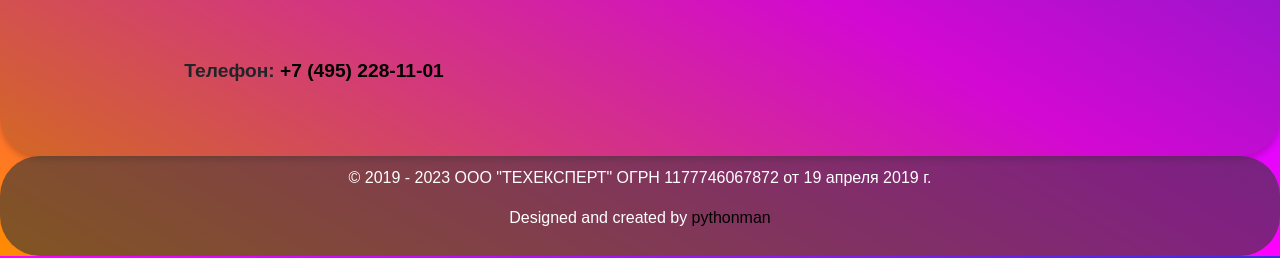
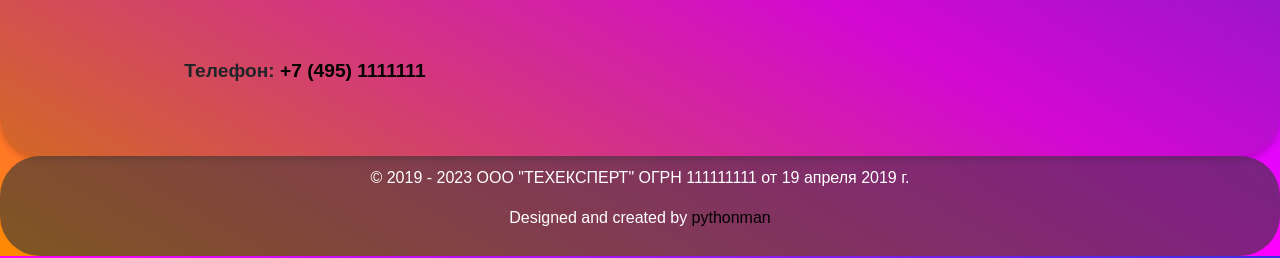
Before and after one commit to Joseph861020/texexpert, a plain HTML site: page contacts.html in a window 1280 px wide. Shown: the part 476-734 px from the top of the page. Drawn offline with nearby package versions, Linux system fonts and the light colour scheme.

Commit message:
Update contacts.html

```diff
--- a/contacts.html
+++ b/contacts.html
@@ -25,11 +25,11 @@
             <h2> Наш адрес:</h2>
                 <div>127410, г. Москва, вн. тер. г. муниципальный округ Отрадное, Алтуфьевское шоссе, д. 37, стр. 1</div>
                 <div><script type="text/javascript" charset="utf-8" async src="https://api-maps.yandex.ru/services/constructor/1.0/js/?um=constructor%3A90b76dd026fcd09e9553613188a2c3db1b30c9e6f1f0c15e0d7ea6010a993122&amp;width=100%25&amp;height=526&amp;lang=ru_RU&amp;scroll=true"></script></div>
-                <div>Телефон: <a href="tel:+7(495)2281101"> +7 (495) 228-11-01</a></div>
+                <div>Телефон: <a href="tel:+7(495)1111111"> +7 (495) 1111111</a></div>
         </div>
     </div>
     <footer>
-        <p>&copy; 2019 - 2023 ООО "ТЕХЕКСПЕРТ" ОГРН 1177746067872 от 19 апреля 2019 г.</p>
+        <p>&copy; 2019 - 2023 ООО "ТЕХЕКСПЕРТ" ОГРН 111111111 от 19 апреля 2019 г.</p>
         <p>Designed and created by <a href="mailto:python.man@ro.ru">pythonman</a></p>
     </footer>
 </body>
```
